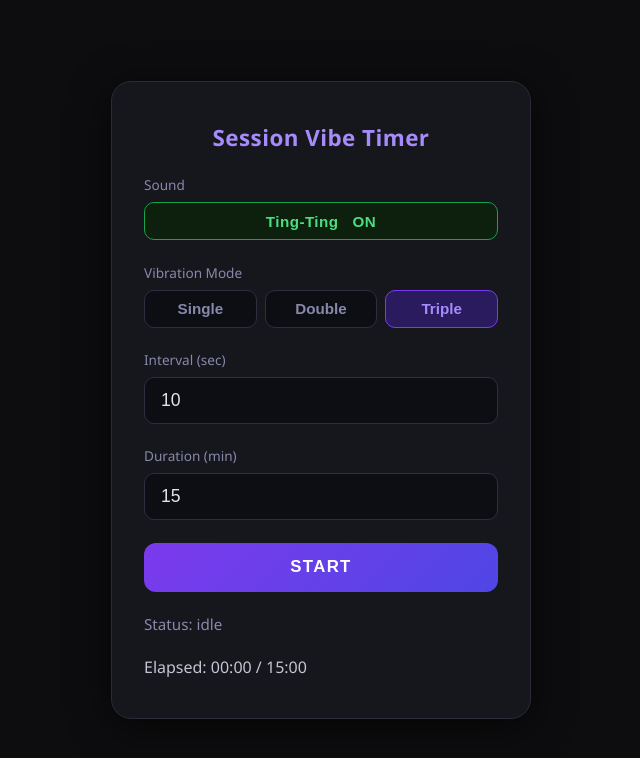
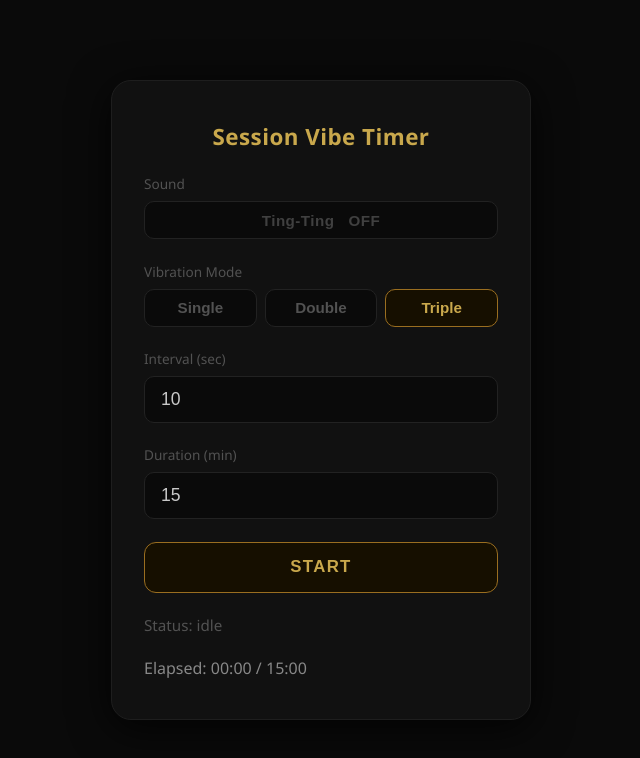
Before and after one commit to pramod-shenkar/vibetimer, a Vue app: page / in a window 1280 px wide. Shown: the top 758 px of the page, without its empty margins (319-959 px from the left). Built offline with nearby package versions, Linux system fonts and the light colour scheme.

Commit message:
fix: dark neutral theme (no purple), ting default OFF

```diff
--- a/src/App.vue
+++ b/src/App.vue
@@ -4,7 +4,7 @@ import { ref, computed, onMounted, onUnmounted } from 'vue'
 const intervalSec = ref(10)
 const durationMin = ref(15)
 const vibeMode = ref('triple')
-const tingEnabled = ref(true)
+const tingEnabled = ref(false)
 const running = ref(false)
 const elapsed = ref(0)
 const nextVibIn = ref(0)
@@ -228,8 +228,8 @@ const totalFmt = computed(() => fmt(durationMin.value * 60))
 * { box-sizing: border-box; margin: 0; padding: 0; }
 
 body {
-  background: #0d0d0f;
-  color: #e2e2e8;
+  background: #0a0a0a;
+  color: #c8c8c8;
   font-family: 'Segoe UI', system-ui, sans-serif;
   min-height: 100dvh;
   display: flex;
@@ -241,21 +241,21 @@ body {
 <style scoped>
 .app {
   width: min(420px, 92vw);
-  background: #16161d;
-  border: 1px solid #2a2a38;
+  background: #111111;
+  border: 1px solid #1e1e1e;
   border-radius: 20px;
   padding: 2.5rem 2rem;
   display: flex;
   flex-direction: column;
   gap: 1.4rem;
-  box-shadow: 0 8px 40px rgba(0,0,0,.6);
+  box-shadow: 0 8px 40px rgba(0,0,0,.8);
 }
 
 .title {
   font-size: 1.4rem;
   font-weight: 600;
   text-align: center;
-  color: #a78bfa;
+  color: #c9a84c;
   letter-spacing: .02em;
 }
 
@@ -267,30 +267,30 @@ body {
 
 label {
   font-size: .85rem;
-  color: #8888aa;
+  color: #525252;
   font-weight: 500;
 }
 
 input[type=number] {
   width: 100%;
   padding: .75rem 1rem;
-  background: #0d0d14;
-  border: 1px solid #2e2e42;
+  background: #0a0a0a;
+  border: 1px solid #222222;
   border-radius: 10px;
-  color: #e2e2e8;
+  color: #c8c8c8;
   font-size: 1.1rem;
   outline: none;
   transition: border-color .2s;
 }
 
 input[type=number]:focus {
-  border-color: #7c3aed;
+  border-color: #9a6e20;
 }
 
 .btn {
   width: 100%;
   padding: .9rem;
-  border: none;
+  border: 1px solid transparent;
   border-radius: 12px;
   font-size: 1.05rem;
   font-weight: 700;
@@ -302,27 +302,29 @@ input[type=number]:focus {
 .btn:active { transform: scale(.97); opacity: .85; }
 
 .btn-start {
-  background: linear-gradient(135deg, #7c3aed, #4f46e5);
-  color: #fff;
+  background: #160f00;
+  border-color: #9a6e20;
+  color: #c9a84c;
 }
 
 .btn-stop {
-  background: linear-gradient(135deg, #dc2626, #b91c1c);
-  color: #fff;
+  background: #1a0404;
+  border-color: #7f1d1d;
+  color: #f87171;
 }
 
 .locked-info {
   display: flex;
   justify-content: space-between;
   font-size: .9rem;
-  color: #8888aa;
-  background: #0d0d14;
+  color: #525252;
+  background: #0a0a0a;
   border-radius: 10px;
   padding: .6rem 1rem;
 }
 
-.status { font-size: .95rem; color: #8888aa; }
-.status.running { color: #a3e635; }
+.status { font-size: .95rem; color: #525252; }
+.status.running { color: #4ade80; }
 .dot { animation: pulse 1.2s ease-in-out infinite; }
 
 @keyframes pulse {
@@ -330,12 +332,12 @@ input[type=number]:focus {
   50% { opacity: .3; }
 }
 
-.elapsed { font-size: 1rem; color: #c4c4d4; font-variant-numeric: tabular-nums; }
+.elapsed { font-size: 1rem; color: #888888; font-variant-numeric: tabular-nums; }
 
 .next {
   font-size: 1.1rem;
   font-weight: 600;
-  color: #a78bfa;
+  color: #c9a84c;
   text-align: center;
 }
 
@@ -347,10 +349,10 @@ input[type=number]:focus {
 .mode-btn {
   flex: 1;
   padding: .6rem;
-  background: #0d0d14;
-  border: 1px solid #2e2e42;
+  background: #0a0a0a;
+  border: 1px solid #222222;
   border-radius: 10px;
-  color: #8888aa;
+  color: #525252;
   font-size: .95rem;
   font-weight: 600;
   cursor: pointer;
@@ -358,18 +360,18 @@ input[type=number]:focus {
 }
 
 .mode-btn.active {
-  background: #2a1a5e;
-  border-color: #7c3aed;
-  color: #a78bfa;
+  background: #160f00;
+  border-color: #9a6e20;
+  color: #c9a84c;
 }
 
 .sound-btn {
   width: 100%;
   padding: .6rem 1rem;
-  background: #0d0d14;
-  border: 1px solid #2e2e42;
+  background: #0a0a0a;
+  border: 1px solid #222222;
   border-radius: 10px;
-  color: #55556a;
+  color: #404040;
   font-size: .95rem;
   font-weight: 600;
   cursor: pointer;
@@ -378,23 +380,23 @@ input[type=number]:focus {
 }
 
 .sound-btn.active {
-  background: #0d1f0d;
-  border-color: #16a34a;
+  background: #051205;
+  border-color: #166534;
   color: #4ade80;
 }
 
 .hint {
   font-size: .78rem;
-  color: #55556a;
+  color: #333333;
   text-align: center;
 }
 
 .warn {
   font-size: .82rem;
   font-weight: 600;
-  color: #f59e0b;
+  color: #d97706;
   text-align: center;
-  background: #1c1507;
+  background: #110b00;
   border: 1px solid #78350f;
   border-radius: 8px;
   padding: .45rem .75rem;
```
